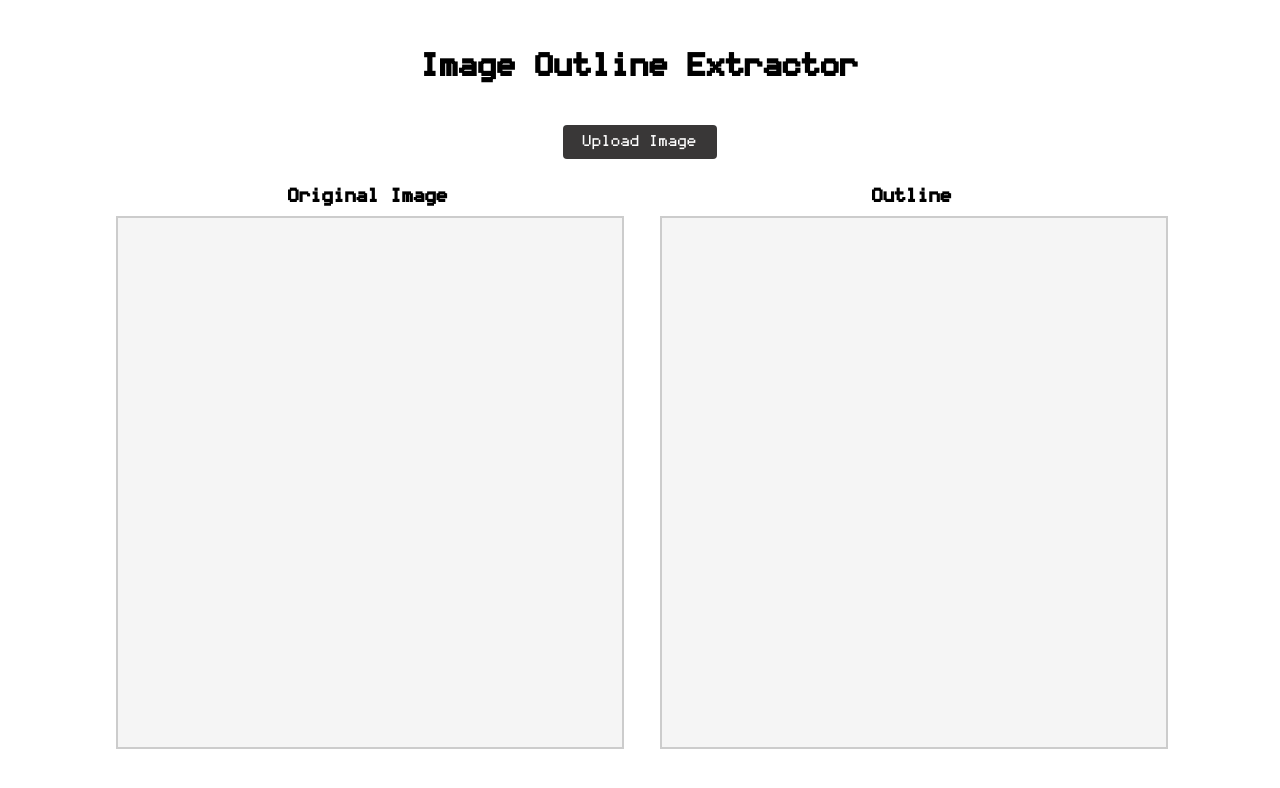
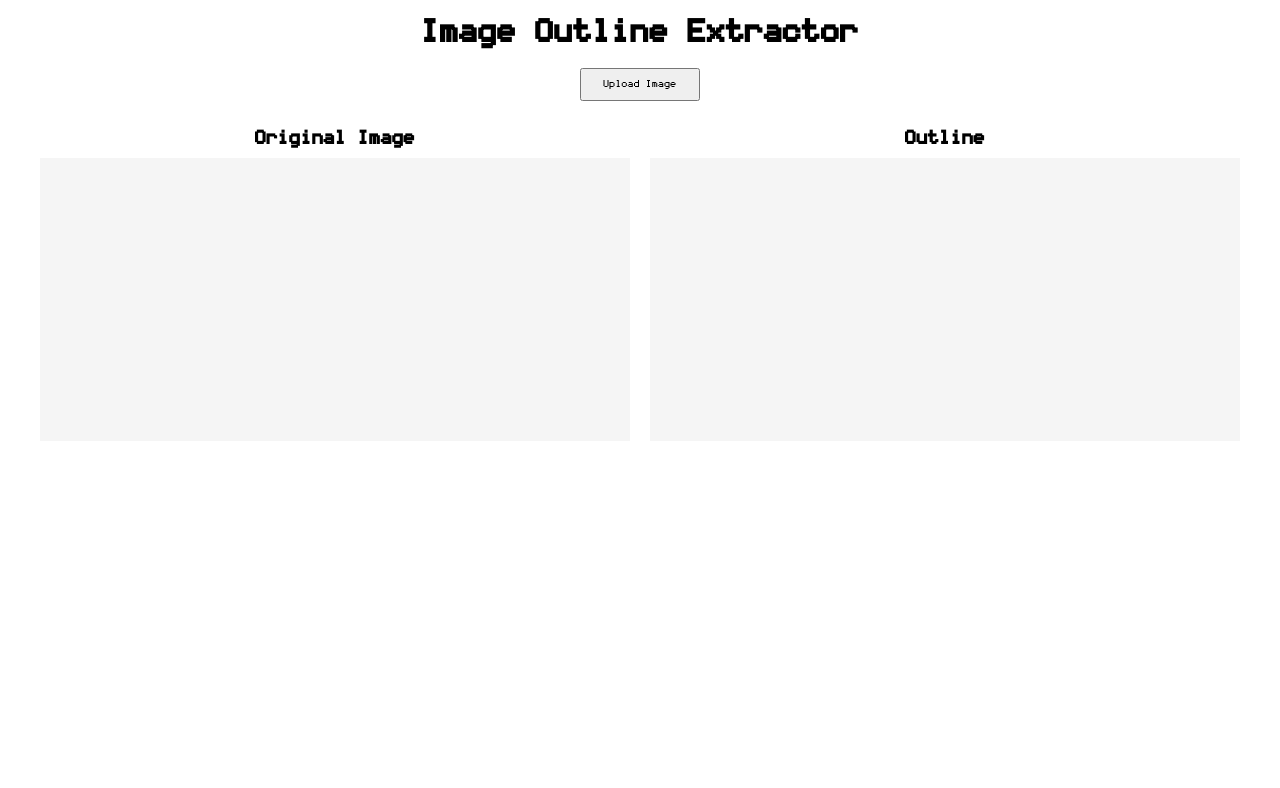
Before and after one commit to verhaxity/ExtractOutline, a plain HTML site: page index.html in a window 1280 px wide. Drawn offline with Linux system fonts and the light colour scheme.

Commit message:
Update main.css

```diff
--- a/main.css
+++ b/main.css
@@ -6,21 +6,23 @@
 body {
     font-family: 'Coders-crux',sans-serif;
     margin: 0;
-    padding: 20px;
+    padding: 10px;
     min-height: 100vh;
     display: flex;
     flex-direction: column;
     align-items: center;
-    overflow:hidden
+    box-sizing: border-box;
 }
 
-.heading1{
-    font-size: 50px;
+.heading1 {
+    font-size: clamp(30px, 5vw, 50px);
+    text-align: center;
+    margin: 10px 0;
 }
 
-.buttons{
+.buttons {
     font-family: 'Coders-crux',sans-serif;
-    font-size: 25px;
+    font-size: clamp(16px, 3vw, 25px);
 }
 
 .button-container {
@@ -28,65 +30,91 @@ body {
     display: flex;
     justify-content: center;
     gap: 10px;
+    flex-wrap: wrap;
+    width: 100%;
+    max-width: 600px;
 }
 
-        #uploadBtn {
-            padding: 10px 20px;
-            background-color: #393737;
-            color: white;
-            border: none;
-            border-radius: 4px;
-            cursor: pointer;
-        }
-
-        #resetBtn, #downloadBtn {
-            display: none;
-            padding: 10px 20px;
-            margin: 0 10px;
-            border: none;
-            border-radius: 4px;
-            cursor: pointer;
-        }
-
-        #resetBtn {
-            background-color: #393737;
-            color: white;
-        }
-
-        #downloadBtn {
-            background-color: #393737;
-            color: white;
+#uploadBtn, #resetBtn, #downloadBtn {
+    padding: clamp(8px, 2vw, 10px) clamp(15px, 3vw, 20px);
+    font-size: clamp(14px, 2.5vw, 16px);
+    min-width: 120px;
 }
 
 .canvas-container {
-            display: flex;          /* This ensures horizontal layout */
-            justify-content: center;
-            gap: 40px;             /* Space between canvases */
-            margin: 20px auto;
-            flex: 1;
-            max-height: 70vh; /* Limit height to prevent scrolling */
-            flex-wrap: nowrap;  /* Prevent wrapping to new line */
+    display: flex;
+    flex-direction: column;
+    align-items: center;
+    gap: 20px;
+    margin: 20px 0;
+    width: 100%;
+    max-width: 1200px;
 }
 
 .canvas-box {
-            flex: 1;
-            max-width: 50%;
-            display: flex;
-            flex-direction: column;
-            min-width: 0;    /* Prevent flex items from overflowing */
+    width: 100%;
+    max-width: 500px;
+    margin: 0 auto;
 }
 
 .canvas-label {
     font-weight: bold;
     margin-bottom: 10px;
-            font-size: 30px;
+    font-size: clamp(20px, 4vw, 30px);
     text-align: center;
 }
 
 canvas {
+    width: 100% !important;
+    height: auto !important;
+    max-height: 70vh;
+    object-fit: contain;
+    display: block;
+}
+
+@media (min-width: 768px) {
+    .canvas-container {
+        flex-direction: row;
+        justify-content: center;
+        flex-wrap: wrap;
+    }
+
+    .canvas-box {
+        flex: 1;
+        min-width: 300px;
+        max-width: calc(50% - 10px);
+    }
+}
+
+@media (max-width: 480px) {
+    body {
+        padding: 5px;
+    }
+
+    .heading1 {
+        font-size: 24px;
+        margin: 5px 0;
+    }
+
+    .button-container {
+        flex-direction: column;
+        gap: 8px;
+        padding: 5px;
+    }
+
+    #uploadBtn, #resetBtn, #downloadBtn {
         width: 100%;
-            height: 100%;
-            border: 2px solid #ccc;
-            background-color: #f5f5f5;
-            object-fit: contain;
+        max-width: none;
+        padding: 12px;
+        font-size: 16px;
     }
+
+    .canvas-label {
+        font-size: 20px;
+        margin: 5px 0;
+    }
+
+    .canvas-box {
+        margin-bottom: 15px;
+    }
+}
```
Lines whose indentation alone changed are shown as unchanged.
